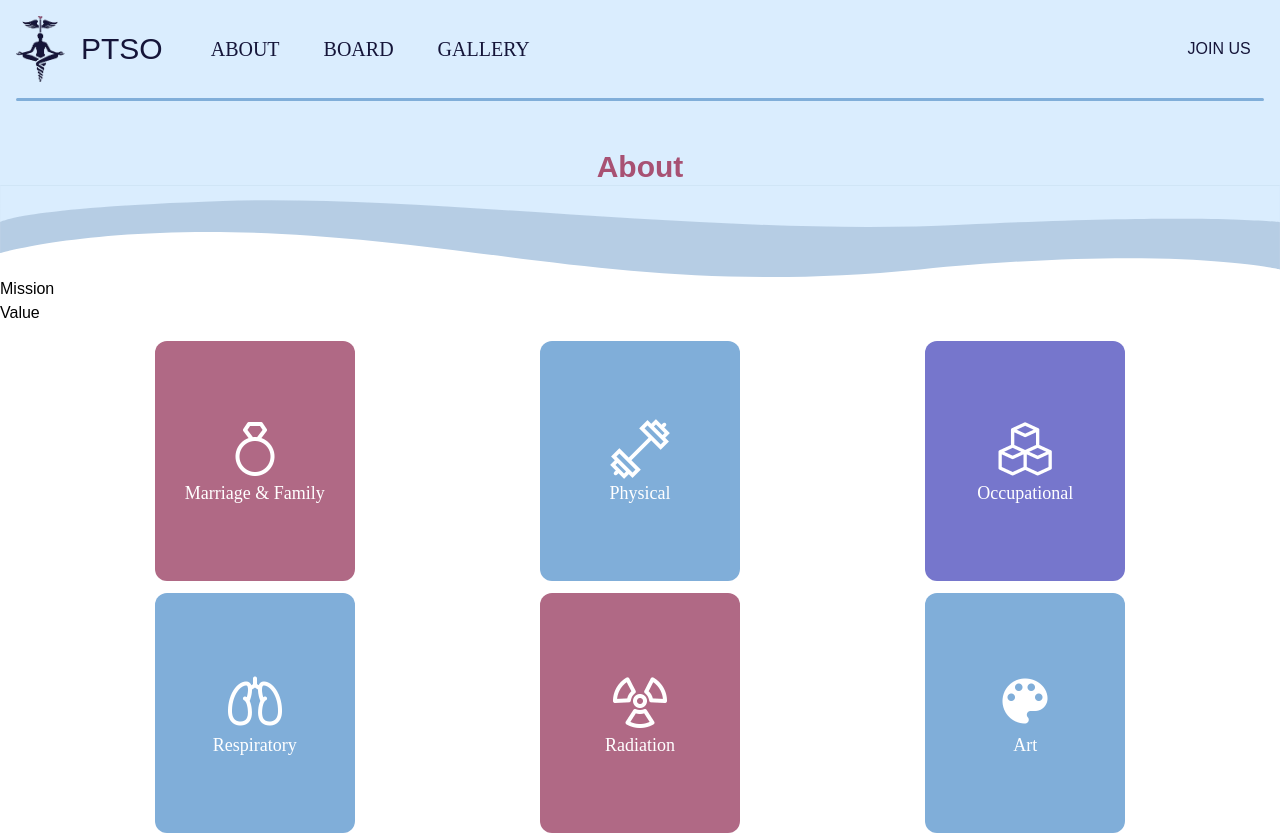
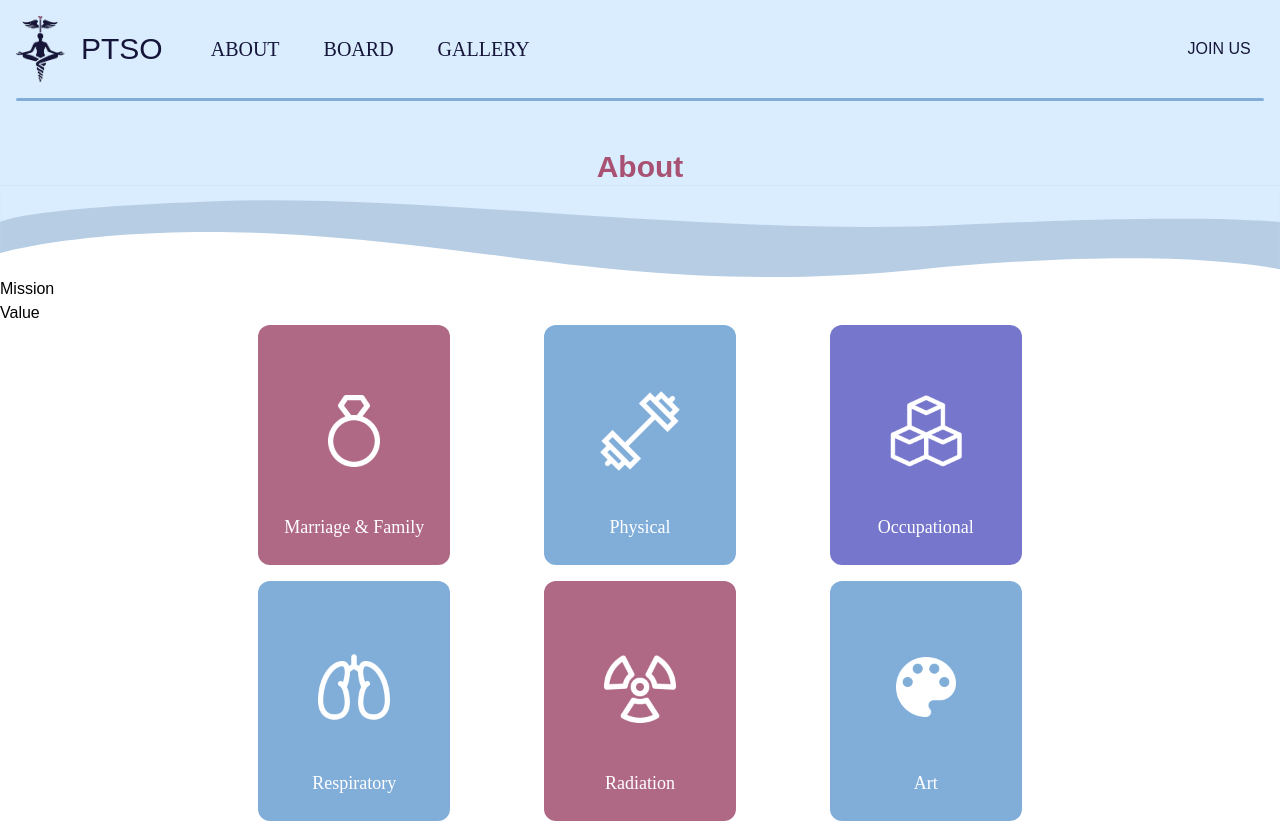
Before and after one commit to acm-ucr/ptso-website, a Next.js app: page /about in a window 1280 px wide. Shown: the top 835 px of the page. Built offline with nearby package versions, Linux system fonts and the light colour scheme; a web font is replaced by a local one.

Commit message:
Fixed issues for mapping therapy card

```diff
--- a/src/components/about/TherapyCard.tsx
+++ b/src/components/about/TherapyCard.tsx
@@ -1,43 +1,32 @@
-// src/components/about/TherapyTypes.tsx
 import Image from "next/image";
-import { therapyTypes } from "@/data/TherapyTypes";
+import { StaticImageData } from "next/image";
 
+interface TherapyCardProps {
+  image: StaticImageData;
+  name: string;
+  alt: string;
+  color: string;
+}
 
-const colorClasses = [
-  'bg-ptso-pink-secondary',    // (Marriage & Family)
-  'bg-ptso-blue-accent',      // (Physical)
-  'bg-ptso-purple-primary',     // (Occupational)
-  'bg-ptso-blue-accent', // (Respiratory)
-  'bg-ptso-pink-secondary',   // Radiation
-  'bg-ptso-blue-accent',      // Art
-  'bg-ptso-purple-primary',   // Speech-Language
-  'bg-ptso-blue-accent',   // Music
-  'bg-ptso-pink-secondary',      // Counseling
-];
-
-const TherapyTypes = () => {
+const TherapyCard = ({ image, name, alt, color }: TherapyCardProps) => {
   return (
-    <div className="flex w-full flex-col items-center px-2 py-4">
-      <div className="grid w-full max-w-6xl grid-cols-1 gap-x-1 gap-y-3 sm:grid-cols-2 md:grid-cols-3 lg:grid-cols-3">
-        {therapyTypes.map(({ image, name, alt }, index) => (
-          <div key={index} className="flex justify-center">
-            <div className={`${colorClasses[index]} flex h-60 w-50 flex-col items-center justify-center rounded-xl p-4`}>
+    <div className="flex justify-center">
+      <div className={`${color} flex h-60 w-48 flex-col items-center justify-center rounded-xl p-6`}>
+        <div className="flex-1 flex items-center">
           <Image
             src={image}
             alt={alt}
-                width={60}
-                height={60}
-                className="mt-1 object-contain"
+            width={80}
+            height={80}
+            className="object-contain"
           />
-              <div className="text-white font-beVietnamPro text-center justify-center text-lg">
+        </div>
+        <div className="font-beVietnamPro text-center text-lg text-white">
           {name}
         </div>
-            </div>
-          </div>
-        ))}
       </div>
     </div>
   );
 };
 
-export default TherapyTypes;
+export default TherapyCard;
--- a/src/components/about/TherapyTypes.tsx
+++ b/src/components/about/TherapyTypes.tsx
@@ -1,10 +1,34 @@
-import TherapyCard from "@/components/about/TherapyCard";
+import TherapyCard from "./TherapyCard";
+import { therapyTypes } from "@/data/TherapyTypes";
+
+const colorClasses = [
+  "bg-ptso-pink-secondary",
+  "bg-ptso-blue-accent",
+  "bg-ptso-purple-primary",
+  "bg-ptso-blue-accent",
+  "bg-ptso-pink-secondary",
+  "bg-ptso-blue-accent",
+  "bg-ptso-purple-primary",
+  "bg-ptso-blue-accent",
+  "bg-ptso-pink-secondary",
+];
 
 const TherapyTypes = () => {
   return (
-    <div className="">
-      <TherapyCard />
+    <div className="flex w-full flex-col items-center">
+      <div className="grid w-2/3 grid-cols-1 gap-x-1 gap-y-4 sm:grid-cols-2 md:grid-cols-3 lg:grid-cols-3">
+        {therapyTypes.map((therapy, index) => (
+          <TherapyCard
+            key={`${therapy.name}-${index}`}
+            image={therapy.image}
+            name={therapy.name}
+            alt={therapy.alt}
+            color={colorClasses[index]}
+          />
+        ))}
+      </div>
     </div>
   );
 };
+
 export default TherapyTypes;
```
Also changed, not shown: src/data/TherapyTypes.ts (line endings or trailing spaces). Lines whose indentation alone changed are shown as unchanged.
